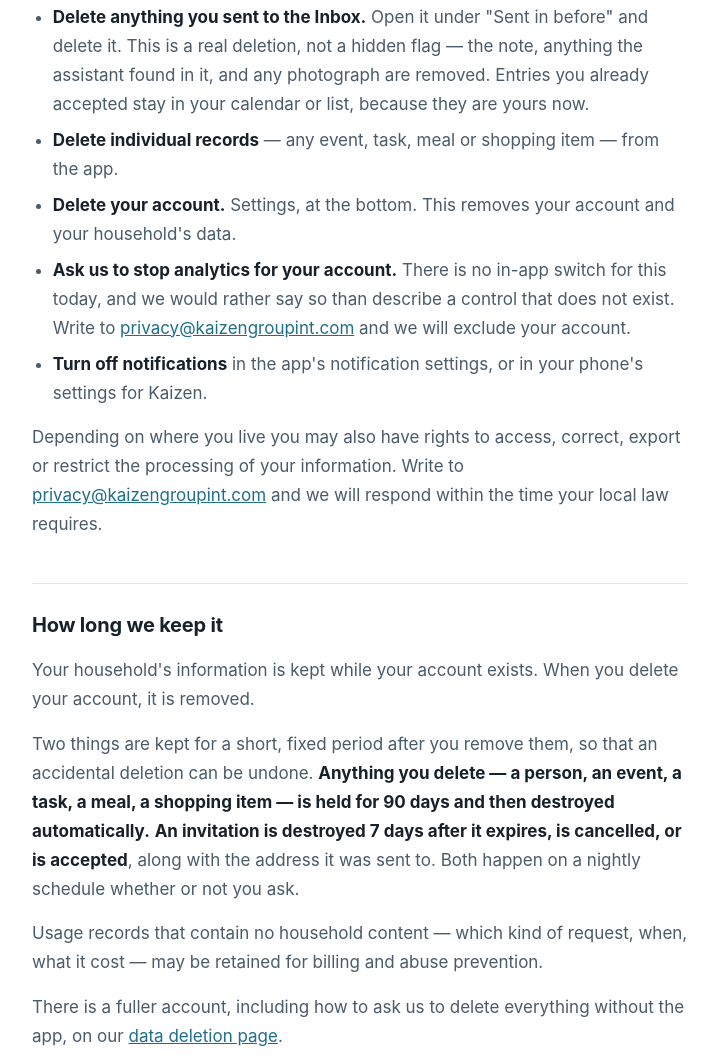
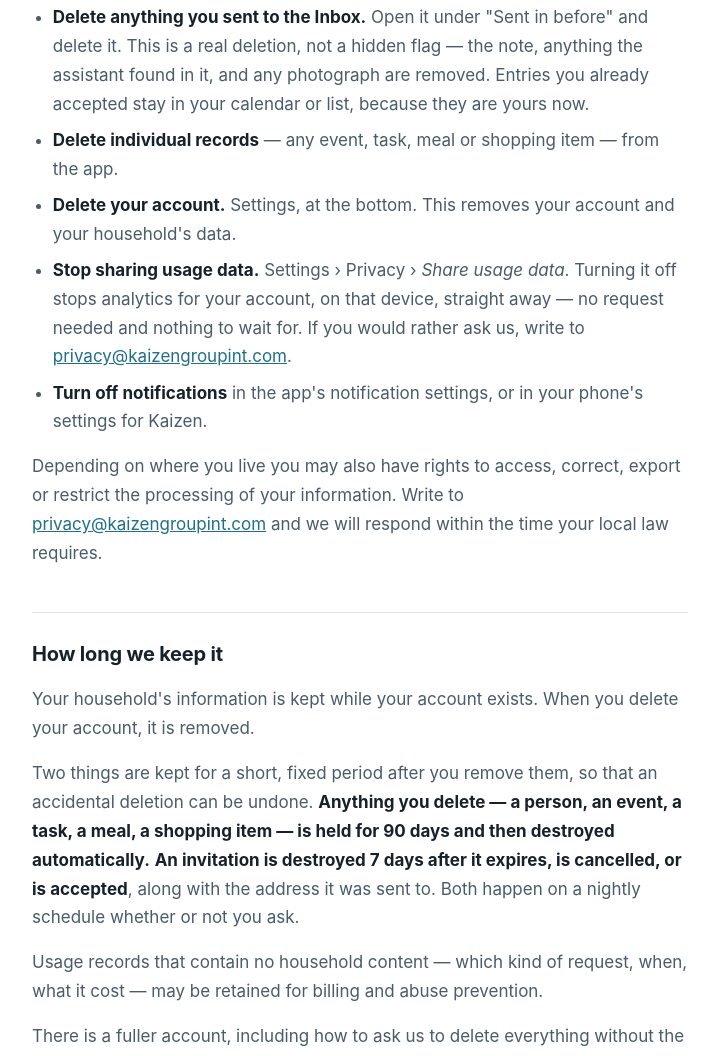
Before and after one commit to KaizenGroup1/kaizengroupint-website, a plain HTML site: page privacy.html in a window 1280 px wide. Shown: the part 5322-6378 px from the top of the page, without its empty margins (280-999 px from the left). Drawn offline with Linux system fonts and the light colour scheme.

Commit message:
privacy: analytics opt-out is now an in-app switch
The page said "There is no in-app switch for this today". That became
false when Settings > Privacy > Share usage data shipped in the app on
26 August.

Until that switch existed there was NO mechanism behind the promise to
"exclude your account" — a request could be received and could not be
actioned. This page now describes a control that exists.

```diff
--- a/privacy.html
+++ b/privacy.html
@@ -464,11 +464,11 @@
           account and your household's data.
         </li>
         <li>
-          <strong>Ask us to stop analytics for your account.</strong> There is no in-app
-          switch for this today, and we would rather say so than describe a control that
-          does not exist. Write to
-          <a href="mailto:privacy@kaizengroupint.com">privacy@kaizengroupint.com</a> and
-          we will exclude your account.
+          <strong>Stop sharing usage data.</strong> Settings &rsaquo; Privacy &rsaquo;
+          <em>Share usage data</em>. Turning it off stops analytics for your account, on
+          that device, straight away — no request needed and nothing to wait for. If you
+          would rather ask us, write to
+          <a href="mailto:privacy@kaizengroupint.com">privacy@kaizengroupint.com</a>.
         </li>
         <li>
           <strong>Turn off notifications</strong> in the app's notification settings, or
```
